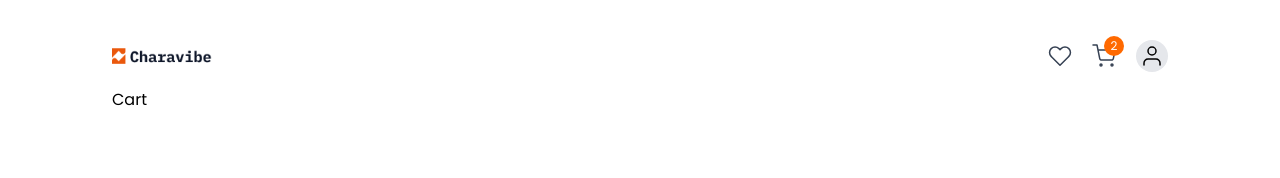
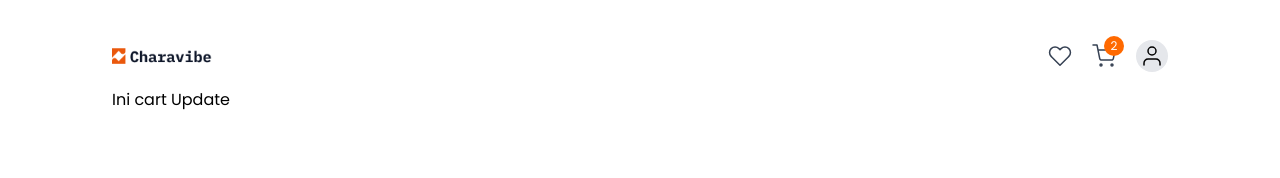
Before and after one commit to xJoyokz/mini-ecommerce, a Next.js app: page /cart in a window 1280 px wide. Shown: the top 178 px of the page. Built offline with nearby package versions, Linux system fonts and the light colour scheme; what @ant-design/nextjs-registry would draw is missing.

Commit message:
docs: testing deployment

```diff
--- a/src/app/cart/Cart.tsx
+++ b/src/app/cart/Cart.tsx
@@ -1,5 +1,5 @@
 'use client'
 
 export default function Cart() {
-  return <div>Cart</div>
+  return <div>Ini cart Update</div>
 }
```
